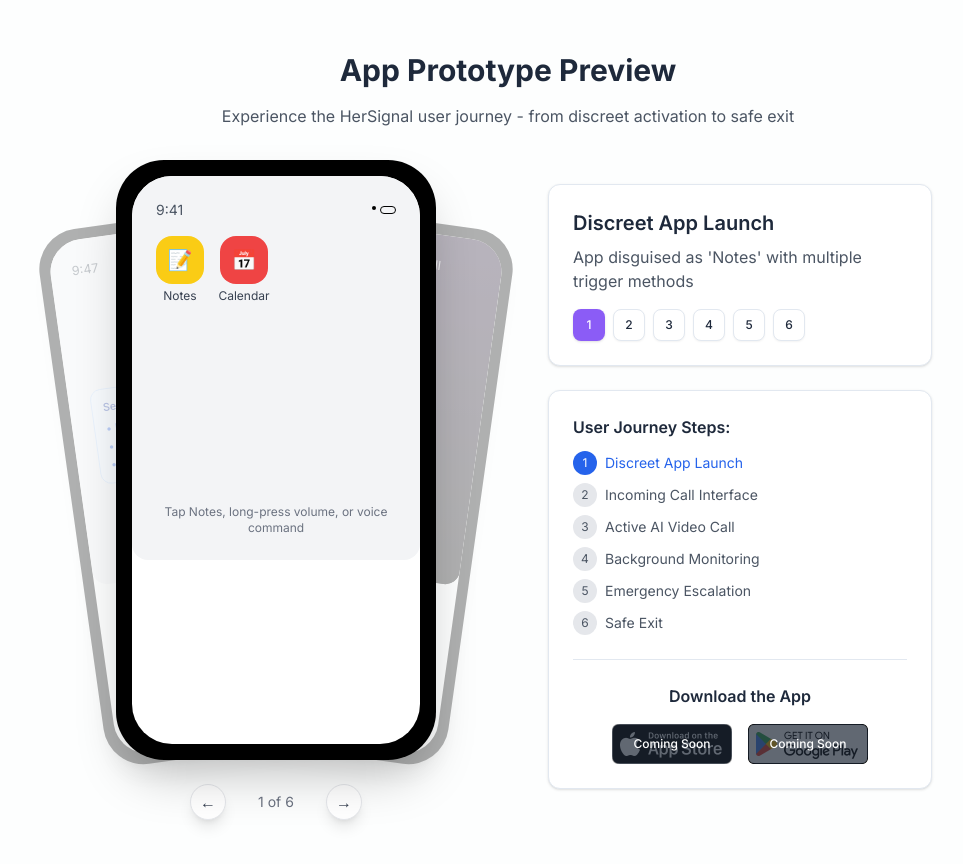
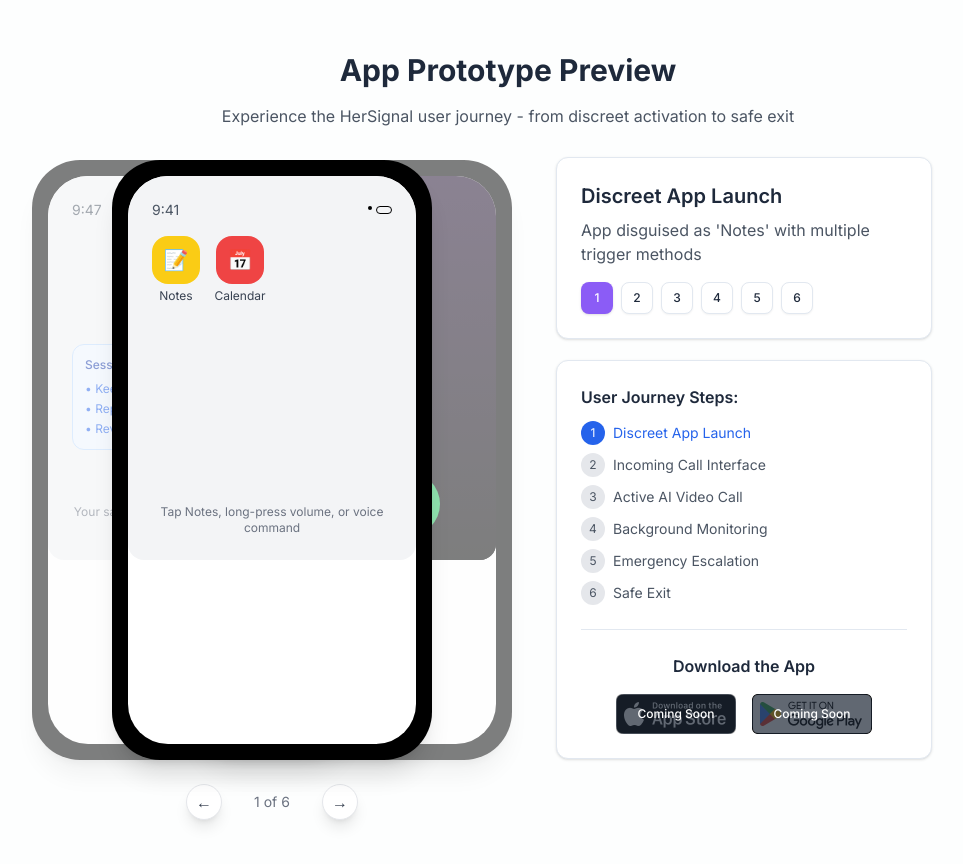
Before and after one commit to omariosc/her-signal-landing-page, a Next.js app: page / in a window 1280 px wide. Shown: the part 900-1764 px from the top of the page, without its empty margins (132-1095 px from the left). Built offline with nearby package versions, Linux system fonts and the light colour scheme.

Commit message:
feat: Enhance screen transition logic and improve carousel display in AppPrototype

```diff
--- a/src/components/AppPrototype.tsx
+++ b/src/components/AppPrototype.tsx
@@ -1,6 +1,6 @@
 "use client"
 
-import { useState } from 'react'
+import { useState, useEffect } from 'react'
 import { Button } from './ui/button'
 import { Card } from './ui/card'
 import DownloadButtons from './DownloadButtons'
@@ -228,13 +228,29 @@ const prototypeScreens = [
 
 export default function AppPrototype() {
   const [currentScreen, setCurrentScreen] = useState(0)
+  const [isTransitioning, setIsTransitioning] = useState(false)
+  const [direction, setDirection] = useState<'left' | 'right' | null>(null)
 
   const nextScreen = () => {
+    if (isTransitioning) return
+    setDirection('right')
+    setIsTransitioning(true)
     setCurrentScreen((prev) => (prev + 1) % prototypeScreens.length)
+    setTimeout(() => {
+      setIsTransitioning(false)
+      setDirection(null)
+    }, 400)
   }
 
   const prevScreen = () => {
+    if (isTransitioning) return
+    setDirection('left')
+    setIsTransitioning(true)
     setCurrentScreen((prev) => (prev - 1 + prototypeScreens.length) % prototypeScreens.length)
+    setTimeout(() => {
+      setIsTransitioning(false)
+      setDirection(null)
+    }, 400)
   }
 
   const getPrevIndex = () => (currentScreen - 1 + prototypeScreens.length) % prototypeScreens.length
@@ -249,37 +265,58 @@ export default function AppPrototype() {
         </p>
       </div>
 
-      <div className="grid md:grid-cols-2 gap-20 items-start">
+      <div className="grid md:grid-cols-2 gap-14 md:gap-24 items-start">
         {/* Phone mockup carousel */}
         <div className="flex flex-col items-center">
-          <div className="relative w-80 h-[600px] mb-6">
-            {/* Previous screen (left, behind) */}
-            <div className="absolute left-[-60px] top-6 w-72 h-full bg-black rounded-[2.8rem] p-3 shadow-xl opacity-30 scale-90 z-10 transform rotate-[-8deg]">
-              <div className="w-full h-full bg-white dark:bg-gray-900 rounded-[2.3rem] overflow-hidden">
-                {prototypeScreens[getPrevIndex()].screen}
-              </div>
-            </div>
+          <div className="relative w-80 h-[600px] mb-6 overflow-visible">
+            {/* All screens - positions and opacity change simultaneously */}
+            {prototypeScreens.map((screen, index) => {
+              const isCurrentScreen = index === currentScreen
+              const isPrevScreen = index === getPrevIndex()
+              const isNextScreen = index === getNextIndex()
 
-            {/* Next screen (right, behind) */}
-            <div className="absolute right-[-60px] top-6 w-72 h-full bg-black rounded-[2.8rem] p-3 shadow-xl opacity-30 scale-90 z-10 transform rotate-[8deg]">
-              <div className="w-full h-full bg-white dark:bg-gray-900 rounded-[2.3rem] overflow-hidden">
-                {prototypeScreens[getNextIndex()].screen}
-              </div>
-            </div>
+              // Don't render screens that aren't visible
+              if (!isCurrentScreen && !isPrevScreen && !isNextScreen) return null
 
-            {/* Current screen (center, main) */}
-            <div className="absolute inset-0 w-80 h-full bg-black rounded-[3rem] p-4 shadow-2xl z-20">
-              <div className="w-full h-full bg-white dark:bg-gray-900 rounded-[2.5rem] overflow-hidden">
-                {prototypeScreens[currentScreen].screen}
-              </div>
-            </div>
+              let position = ''
+              let opacity = ''
+              let zIndex = ''
+
+              if (isCurrentScreen) {
+                // Current screen - center position, always 1.0 opacity
+                position = 'left-0'
+                opacity = 'opacity-100'
+                zIndex = 'z-20'
+              } else if (isPrevScreen) {
+                // Previous screen - left position, always 0.5 opacity
+                position = 'left-[-80px]'
+                opacity = 'opacity-50'
+                zIndex = 'z-10'
+              } else if (isNextScreen) {
+                // Next screen - right position, always 0.5 opacity
+                position = 'left-[80px]'
+                opacity = 'opacity-50'
+                zIndex = 'z-10'
+              }
+
+              return (
+                <div
+                  key={index}
+                  className={`absolute w-80 h-[600px] bg-black rounded-[3rem] p-4 shadow-xl ${isTransitioning ? 'transition-none' : 'transition-opacity duration-200 ease-in-out'} ${position} ${opacity} ${zIndex}`}
+                >
+                  <div className="w-full h-full bg-white dark:bg-gray-900 rounded-[2.5rem] overflow-hidden">
+                    {screen.screen}
+                  </div>
+                </div>
+              )
+            })}
           </div>
 
           {/* Navigation arrows underneath */}
           <div className="flex items-center justify-center gap-4">
             <button
               onClick={prevScreen}
-              className="w-9 h-9 bg-white dark:bg-gray-800 border border-gray-200 dark:border-gray-700 rounded-full shadow-lg flex items-center justify-center hover:scale-110 transition-transform text-gray-700 dark:text-gray-300"
+              className="w-9 h-9 bg-white dark:bg-gray-800 border border-gray-200 dark:border-gray-700 rounded-full shadow-lg flex items-center justify-center hover:scale-110 transition-transform text-gray-700 dark:text-gray-300 !cursor-pointer"
             >
               ←
             </button>
@@ -288,7 +325,7 @@ export default function AppPrototype() {
             </span>
             <button
               onClick={nextScreen}
-              className="w-9 h-9 bg-white dark:bg-gray-800 border border-gray-200 dark:border-gray-700 rounded-full shadow-lg flex items-center justify-center hover:scale-110 transition-transform text-gray-700 dark:text-gray-300"
+              className="w-9 h-9 bg-white dark:bg-gray-800 border border-gray-200 dark:border-gray-700 rounded-full shadow-lg flex items-center justify-center hover:scale-110 transition-transform text-gray-700 dark:text-gray-300 !cursor-pointer"
             >
               →
             </button>
@@ -296,7 +333,7 @@ export default function AppPrototype() {
         </div>
 
         {/* Controls and info */}
-        <div className="space-y-6">
+        <div className="space-y-[21px] -mt-6">
           {/* Mobile navigation buttons - shown above screen on small screens */}
           <div className="block md:hidden mb-6">
             <div className="flex flex-wrap gap-2 justify-center">
```
